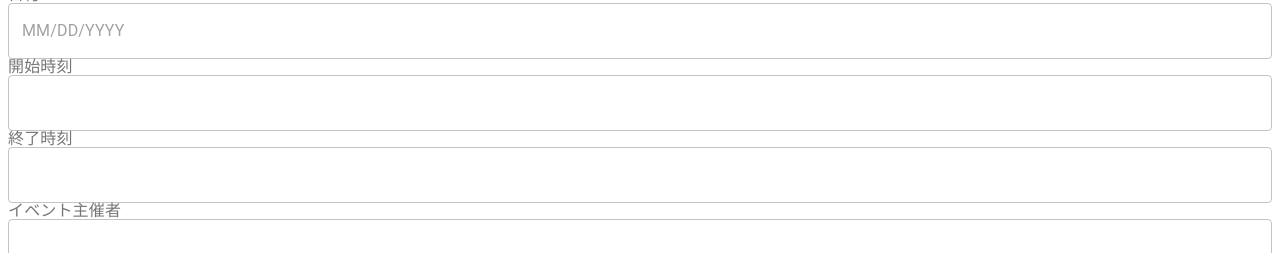
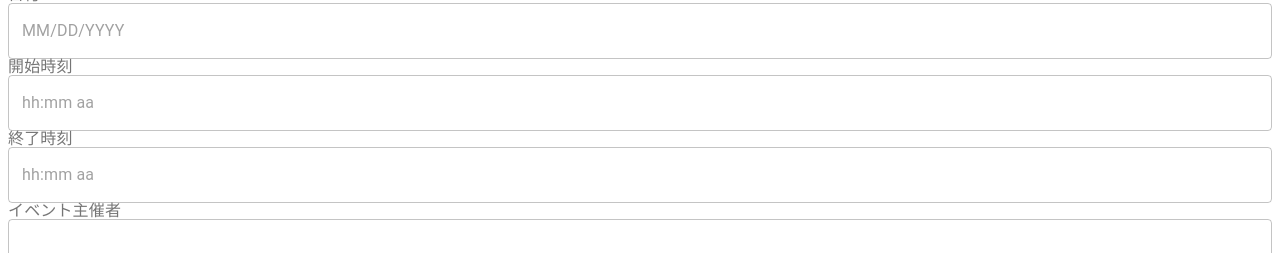
Before and after one commit to yuya-0928/eventAnnounceBot, a React (Vite) app in the folder frontend/: page / in a window 1280 px wide. Shown: the part 396-649 px from the top of the page. Built offline with nearby package versions, Linux system fonts and the light colour scheme.

Commit message:
TimeFieldを追加

```diff
--- a/frontend/src/component/VrcEventCalenderUrlGenerator.tsx
+++ b/frontend/src/component/VrcEventCalenderUrlGenerator.tsx
@@ -8,6 +8,7 @@ import {
 } from "@material-ui/core";
 import { DatePicker, LocalizationProvider } from "@mui/x-date-pickers";
 import { AdapterDayjs } from "@mui/x-date-pickers/AdapterDayjs";
+import { TimeField } from "@mui/x-date-pickers/TimeField";
 
 export const VrcEventCalenderUrlGenerator = () => {
   return (
@@ -42,11 +43,15 @@ export const VrcEventCalenderUrlGenerator = () => {
         </MuiFormControl>
         <MuiFormControl>
           <MuiFormLabel>開始時刻</MuiFormLabel>
-          <MuiTextField name="startTime" variant="outlined" />
+          <LocalizationProvider dateAdapter={AdapterDayjs}>
+            <TimeField />
+          </LocalizationProvider>
         </MuiFormControl>
         <MuiFormControl>
           <MuiFormLabel>終了時刻</MuiFormLabel>
-          <MuiTextField name="endTime" variant="outlined" />
+          <LocalizationProvider dateAdapter={AdapterDayjs}>
+            <TimeField />
+          </LocalizationProvider>
         </MuiFormControl>
         <MuiFormControl>
           <MuiFormLabel>イベント主催者</MuiFormLabel>
```
